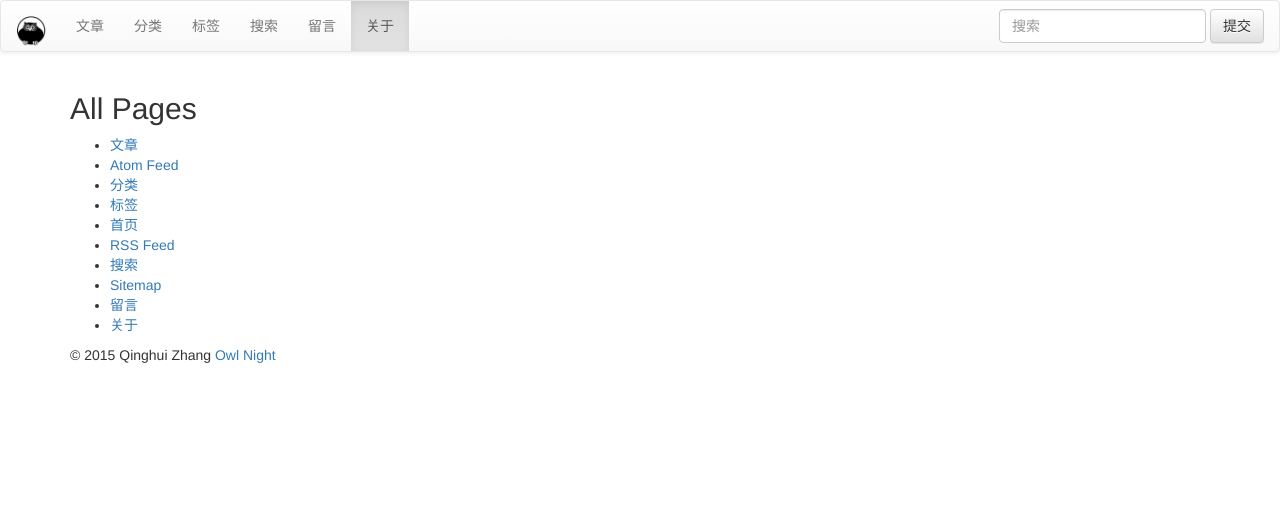
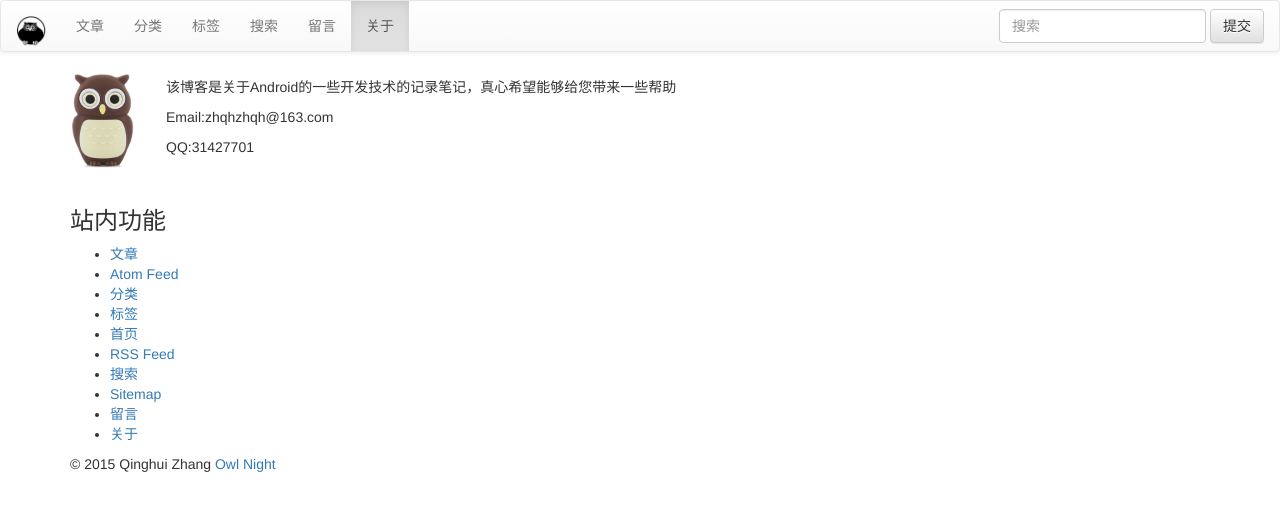
Before and after one commit to zhqhzhqh/zhqhzhqh.github.io, a Jekyll site: the page built from whatabout.html, in a window 1280 px wide. Shown: the top 511 px of the page. Built offline with Jekyll 4.4.1, drawn with Linux system fonts in a browser that asks for light colours; nearby versions of some CDN libraries; library files that are not in the unit come from our copies; comment, search, counter and statistics services are not loaded.

Commit message:
关于页面

```diff
--- a/whatabout.html
+++ b/whatabout.html
@@ -5,9 +5,23 @@ header: Pages
 group: navigation
 ---
 {% include JB/setup %}
-
-<h2>All Pages</h2>
-<ul>
-{% assign pages_list = site.pages %}
-{% include JB/pages_list %}
-</ul>
+<div class="about">
+    <div class="aoubt_text" style="position: absolute; padding: 5px 0px 0px 96px">
+        <p>该博客是关于Android的一些开发技术的记录笔记，真心希望能够给您带来一些帮助</p>
+        <p>Email:zhqhzhqh@163.com</p>
+        <p>QQ:31427701</p>
+    </div>
+    <div class="about_icon" style="position: relative; z-index: 1"  >
+        <img height="96px" src="assets/themes/bootstrap-3/image/about.png">
+    </div>
+</div>
+<div>
+    <br/>
+    <h3>站内功能</h3>
+</div>
+<div>
+    <ul>
+        {% assign pages_list = site.pages %}
+        {% include JB/pages_list %}
+    </ul>
+</div>
```
Also changed, not shown: assets/themes/bootstrap-3/image/about.png (added).
